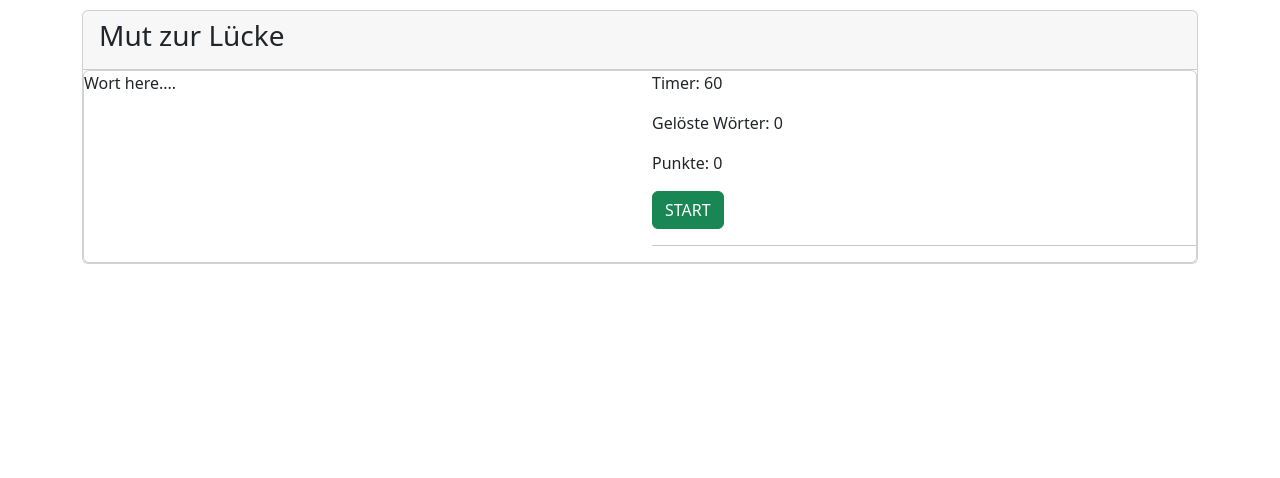
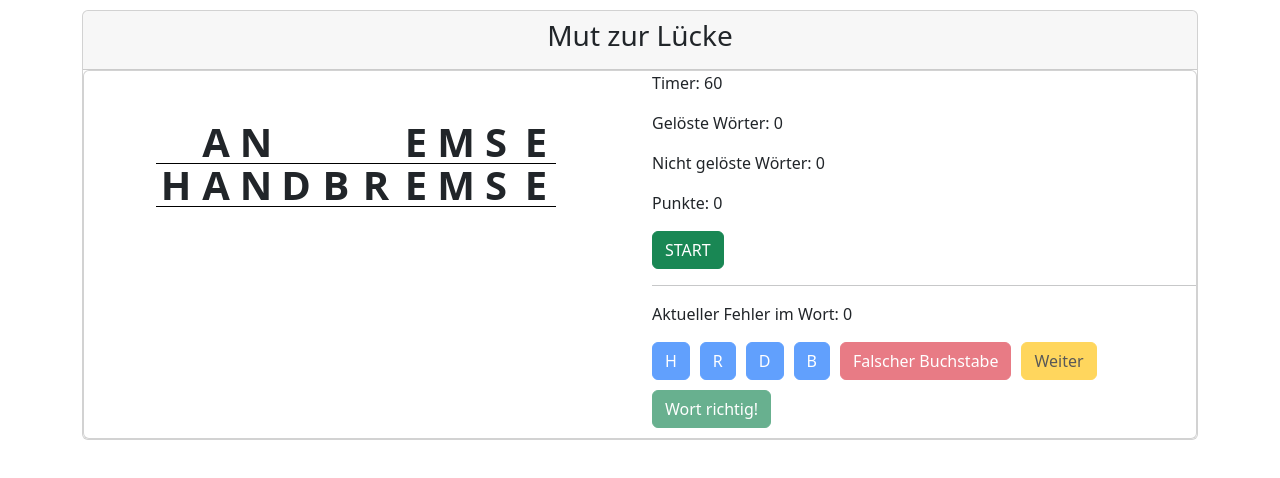
Before and after one commit to erickubenka/buchstabenbattle-app, an Angular app in the folder angular-app/: page /admin/gallowsgame in a window 1280 px wide. Shown: the top 478 px of the page. Built offline with nearby package versions, Linux system fonts and the light colour scheme.

Commit message:
Implemented first approach of gallowsgame.

```diff
--- a/angular-app/src/app/crossword/crossword.component.ts
+++ b/angular-app/src/app/crossword/crossword.component.ts
@@ -46,6 +46,6 @@ export class Crossword {
     "PTSAL",
   ];
 
-  public words: string[] = ["total", "last", "ball"];
+  public words: string[] = ["Total", "Last", "Ball"];
   public solvedWords: string[] = [];
 }
--- a/angular-app/src/app/gallowsgame/gallowsgame.component.html
+++ b/angular-app/src/app/gallowsgame/gallowsgame.component.html
@@ -1,11 +1,18 @@
 <div class="card">
-  <div class="card-header">
+  <div class="card-header text-center">
     <h3>Mut zur Lücke</h3>
   </div>
   <div class="card">
     <div class="row">
       <div class="col-6">
-        <p>Wort here....</p>
+        <table class="gallowsgame-word">
+          <tr>
+            <td *ngFor="let letter of word.withGaps.split('')" class="text-uppercase">{{letter}}</td>
+          </tr>
+          <tr>
+            <td *ngFor="let letter of word.full.split('')" class="text-uppercase">{{letter}}</td>
+          </tr>
+        </table>
       </div>
       <div class="col-6">
         <div class="row">
@@ -14,7 +21,10 @@
               Timer: {{timer}}
             </p>
             <p>
-              Gelöste Wörter: {{ points }}
+              Gelöste Wörter: {{ solvedWords.length }}
+            </p>
+            <p>
+              Nicht gelöste Wörter: {{ unsolvedWords.length }}
             </p>
             <p>
               Punkte: {{ points }}
@@ -27,6 +37,20 @@
           </div>
         </div>
         <hr>
+        <div class="row">
+          <div class="col-12">
+            <p>
+              Aktueller Fehler im Wort: {{errors}}
+            </p>
+            <button class="btn btn-primary btn-letters" *ngFor="let letter of word.missingLetters"
+                    [disabled]="!isStarted || word.solvedLetters.includes(letter)"
+                    (click)="word.solve(letter)">{{letter}}</button>
+            <button class="btn btn-danger btn-letters" [disabled]="!isStarted" (click)="addError()">Falscher Buchstabe</button>
+            <button class="btn btn-warning btn-letters" [disabled]="!isStarted" (click)="addError()">Weiter</button>
+            <button class="btn btn-success btn-letters" [disabled]="!isStarted" (click)="solveWord()">Wort richtig!
+            </button>
+          </div>
+        </div>
       </div>
     </div>
   </div>
--- a/angular-app/src/app/gallowsgame/gallowsgame.component.scss
+++ b/angular-app/src/app/gallowsgame/gallowsgame.component.scss
@@ -0,0 +1,23 @@
+$cell-size: 40px;
+
+table, th, td {
+  border-bottom: 1px solid black;
+}
+
+td {
+  height: $cell-size;
+  width: $cell-size;
+  line-height: $cell-size;
+  text-align: center;
+  font-weight: bold;
+  font-size: $cell-size;
+}
+
+.gallowsgame-word {
+  margin: 50px auto 50px auto;
+}
+
+.btn-letters {
+  margin-bottom: 10px;
+  margin-right: 10px;
+}
--- a/angular-app/src/app/gallowsgame/gallowsgame.component.ts
+++ b/angular-app/src/app/gallowsgame/gallowsgame.component.ts
@@ -8,12 +8,14 @@ import {Component} from '@angular/core';
 export class GallowsgameComponent {
 
   points: number = 0;
-  solvedWords: string[] = []
+  solvedWords: Word[] = []
+  unsolvedWords: Word[] = []
 
-  word: string = "";
+  word: Word = new Word("Handbremse");
 
   timer = 60;
   isStarted = false;
+  errors: number = 0;
 
   start() {
     this.isStarted = true;
@@ -25,4 +27,81 @@ export class GallowsgameComponent {
       }
     }, 1000);
   }
+
+  addError() {
+    this.errors++;
+
+    if (this.errors == 5) {
+      this.unsolvedWords.push(this.word);
+      this.errors = 0;
+      this.word = new Word("Vorderrad")
+    }
+  }
+
+  solveWord() {
+
+    // calculate points: (5 per word, but for every mistake reduce by one)
+    this.points = this.points + (5 - this.errors);
+
+    // reset game to new word.
+    this.errors = 0;
+    this.solvedWords.push(this.word);
+    this.word = new Word("Ruecklicht");
+  }
 }
+
+export class Word {
+  static letters: string[] = "ABCDEFGHIJKLMNOPQRSTUVWXYZ".split('');
+  public full: string;
+  public withGaps: string = "";
+  public missingLetters: string[] = [];
+  public solvedLetters: string[] = [];
+
+  constructor(word: string) {
+    this.full = word.toUpperCase();
+    this.withGaps = word.toUpperCase();
+    this.initialize();
+  }
+
+  private initialize() {
+
+    // determine unique letters in word.
+    let lettersInWord: string[] = [];
+    this.full.split('').forEach((letter) => {
+      if (!lettersInWord.includes(letter)) {
+        lettersInWord.push(letter);
+      }
+    });
+
+    // get two random letters of that list that should be removed.
+    for (let i = 0; i < 4; i++) {
+      let indexOfLetterToRemove = Math.floor(Math.random() * lettersInWord.length);
+
+      while (this.missingLetters.includes(lettersInWord[indexOfLetterToRemove])) {
+        indexOfLetterToRemove = Math.floor(Math.random() * lettersInWord.length);
+      }
+
+      this.missingLetters.push(lettersInWord[indexOfLetterToRemove]);
+    }
+
+    // remove them
+    this.missingLetters.forEach((letter) => {
+      this.withGaps = this.withGaps.replaceAll(letter, " ");
+    });
+  }
+
+  solve(letter: string) {
+
+    let letters = this.full.split('');
+    for (let i = 0; i < letters.length; i++) {
+      let l = letters[i];
+      if (l.toUpperCase() == letter.toUpperCase()) {
+        let strArr = this.withGaps.split('');
+        strArr[i] = l;
+        this.withGaps = strArr.join('');
+      }
+    }
+
+    this.solvedLetters.push(letter);
+  }
+}
```
